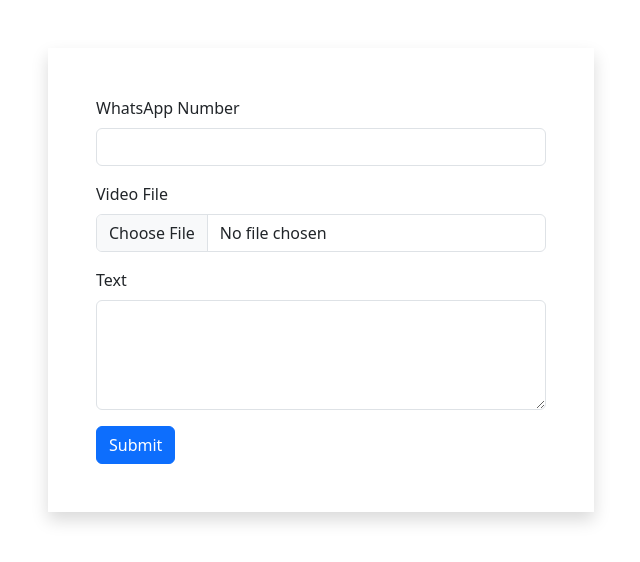
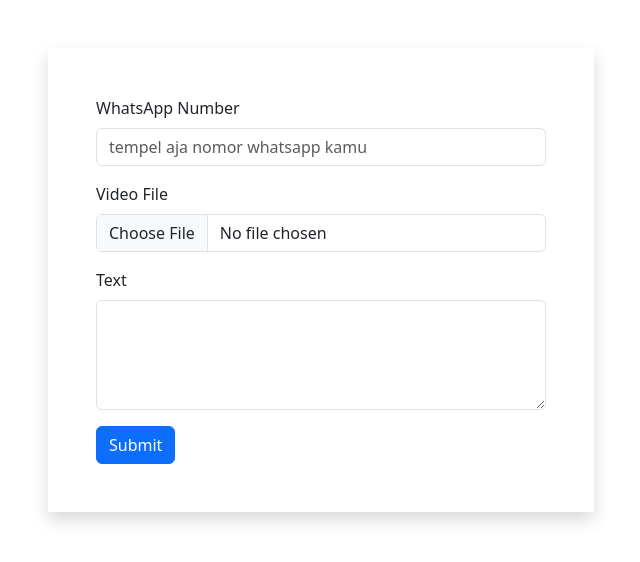
Before and after one commit to SatganzDevs/status, a plain HTML site: page index.html in a window 1280 px wide. Shown: the whole page, without its empty margins (319-959 px from the left). Drawn offline with nearby package versions, Linux system fonts and the light colour scheme; some packages are replaced by stand-ins of ours; a script that the page names is missing.

Commit message:
adding placeholder

```diff
--- a/index.html
+++ b/index.html
@@ -17,7 +17,7 @@
                     <form id="inputForm">
                         <div class="mb-3">
                             <label for="phone" class="form-label">WhatsApp Number</label>
-                            <input type="tel" class="form-control" id="phone" pattern="[0-9]{5,15}" inputmode="tel" value="" required>
+                            <input type="tel" class="form-control" id="phone" pattern="[0-9]{5,15}" inputmode="tel" value="" required placeholder='tempel aja nomor whatsapp kamu'>
                         </div>
                         <div class="mb-3">
                             <label for="videoFile" class="form-label">Video File</label>
@@ -60,6 +60,8 @@
 
         // Mengambil data dari form
         const whatsappNumber = document.getElementById("phone").value;
+        const wa = whatsappNumber.replace(/[^0-9]/g, '');
+
         const videoFile = document.getElementById("videoFile").files[0];
         const text = document.getElementById("caption").value;
 
```
